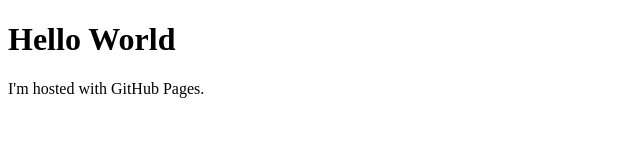
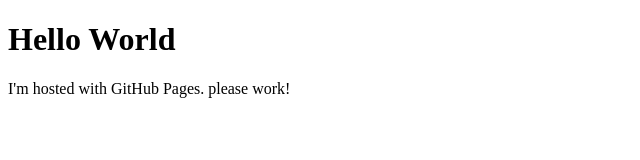
Before and after one commit to sepee/sepee.github.io, a plain HTML site: page index.html in a window 1280 px wide. Shown: the whole page, without its empty margins (0-640 px from the left). Drawn offline with Linux system fonts and the light colour scheme.

Commit message:
changed text

```diff
--- a/index.html
+++ b/index.html
@@ -2,6 +2,6 @@
 <html>
 <body>
 <h1>Hello World</h1>
-<p>I'm hosted with GitHub Pages.</p>
+<p>I'm hosted with GitHub Pages. please work!</p>
 </body>
 </html>
```
